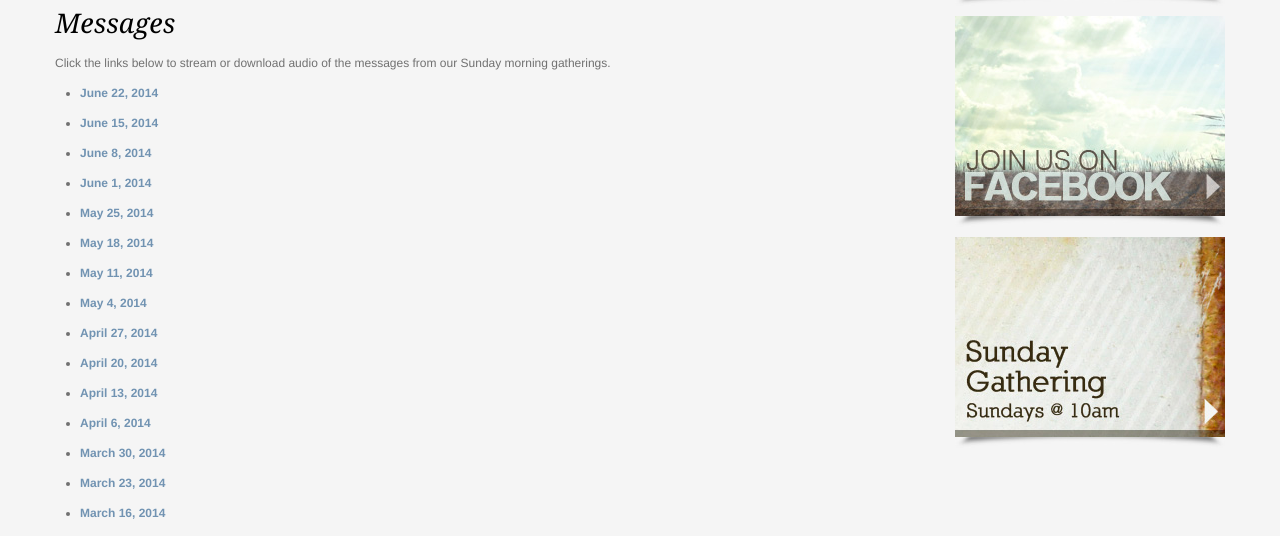
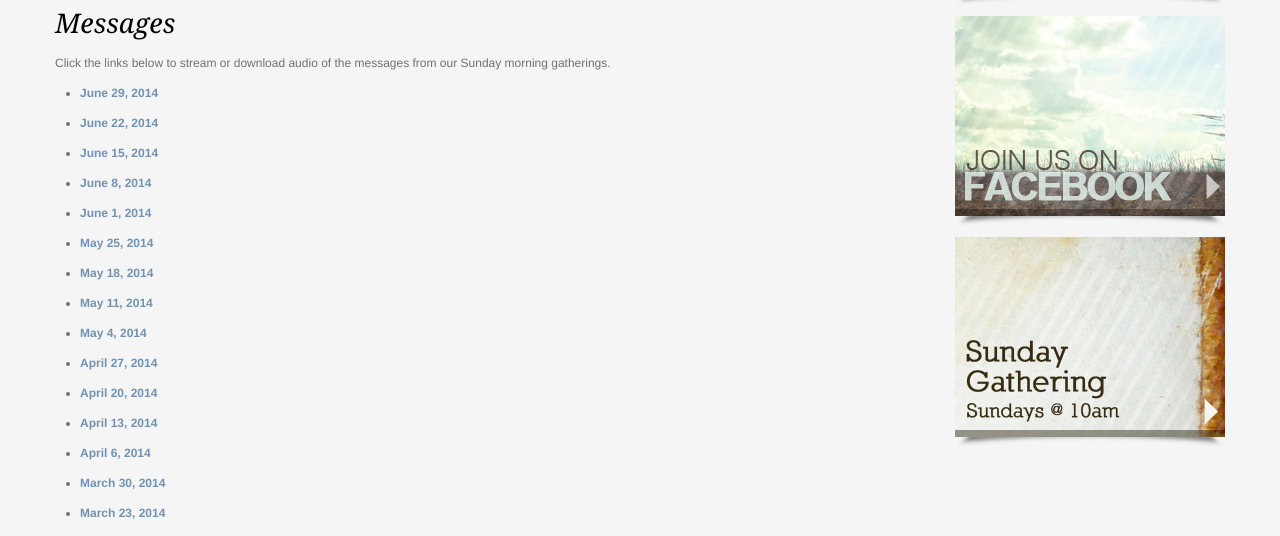
Before and after one commit to groveatx/groveatx.github.io, a Jekyll site: the page built from gatherings/messages/index.md, in a window 1280 px wide and 900 px high. Shown: the part 355-891 px from the top of the window. Built offline with Jekyll 4.4.1, drawn with Linux system fonts in a browser that asks for light colours; Markdown is read by kramdown in place of the engine named in the settings.

Commit message:
Update index.md

```diff
--- a/gatherings/messages/index.md
+++ b/gatherings/messages/index.md
@@ -13,6 +13,8 @@ description: >
 
 Click the links below to stream or download audio of the messages from our
 Sunday morning gatherings.
+
+ - **[June 29, 2014][20140629]**
 
  - **[June 22, 2014][20140622]**
 
```
Also changed, not shown: other parts of gatherings/messages/index.md (+1 -0 lines).
